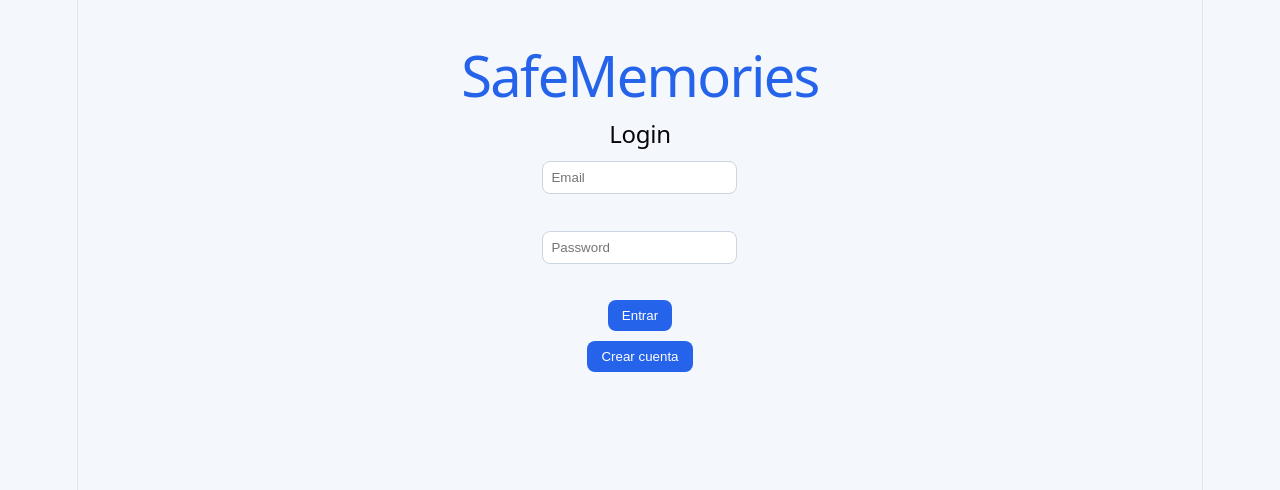
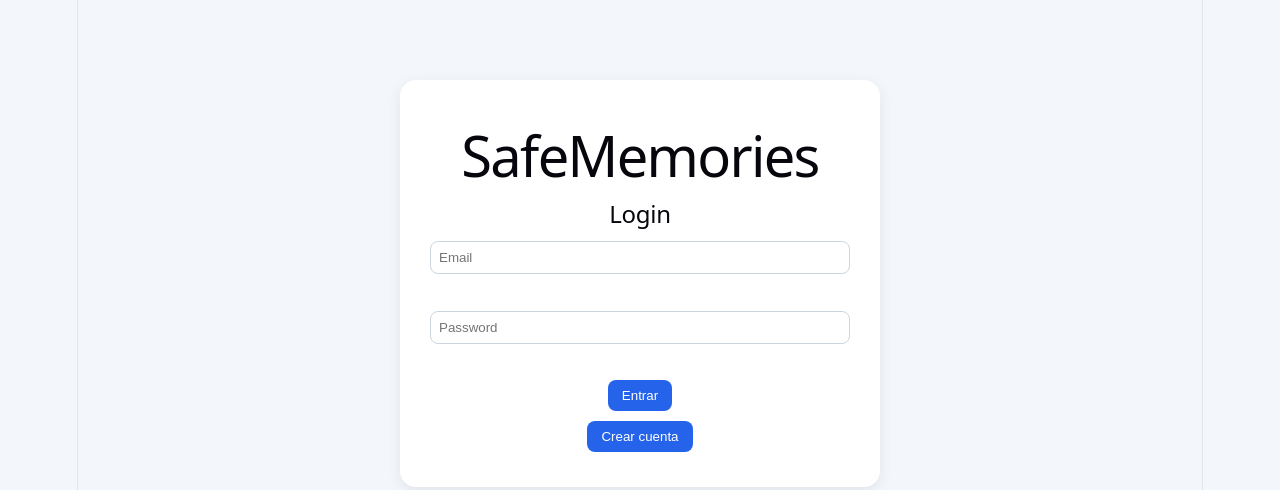
Before and after one commit to Toni-696/safememories-frontend, a React (Vite) app: page / in a window 1280 px wide. Shown: the top 490 px of the page. Built offline with nearby package versions, Linux system fonts and the light colour scheme.

Commit message:
layout en 3

```diff
--- a/src/App.css
+++ b/src/App.css
@@ -1,18 +1,8 @@
 body {
   margin: 0;
   font-family: Arial, sans-serif;
-  background: #f4f7fb;
+  background: #f3f6fb;
   color: #1f2937;
-}
-
-.app-container {
-  max-width: 1100px;
-  margin: 0 auto;
-  padding: 30px;
-}
-
-h1 {
-  color: #2563eb;
 }
 
 button {
@@ -32,16 +22,69 @@ button:hover {
 input,
 select {
   padding: 8px;
-  margin: 5px;
+  margin: 5px 0;
   border: 1px solid #cbd5e1;
   border-radius: 8px;
+  width: 100%;
+  box-sizing: border-box;
 }
 
-section,
+.auth-container {
+  max-width: 420px;
+  margin: 80px auto;
+  background: white;
+  padding: 30px;
+  border-radius: 16px;
+  text-align: center;
+  box-shadow: 0 4px 14px rgba(0, 0, 0, 0.08);
+}
+
+.app-layout {
+  display: grid;
+  grid-template-columns: 280px 1fr 280px;
+  gap: 20px;
+  min-height: 100vh;
+  padding: 20px;
+  box-sizing: border-box;
+}
+
+.sidebar,
+.main-content,
+.profile-panel {
+  background: white;
+  border-radius: 16px;
+  padding: 20px;
+  box-shadow: 0 4px 14px rgba(0, 0, 0, 0.06);
+}
+
+.sidebar h1 {
+  color: #2563eb;
+  font-size: 32px;
+  margin-top: 0;
+}
+
+.main-content {
+  overflow-y: auto;
+}
+
+.profile-panel {
+  align-self: start;
+}
+
 .card {
-  background: white;
-  padding: 20px;
-  margin-top: 20px;
+  background: #f9fafb;
+  padding: 15px;
+  margin-bottom: 15px;
   border-radius: 12px;
-  box-shadow: 0 2px 8px rgba(0, 0, 0, 0.08);
+  border: 1px solid #e5e7eb;
 }
+
+.profile-dropdown-static {
+  margin-top: 12px;
+}
+
+.mensaje {
+  background: #e0f2fe;
+  padding: 10px;
+  border-radius: 8px;
+}
--- a/src/App.jsx
+++ b/src/App.jsx
@@ -38,6 +38,8 @@ function App() {
 
   const [passwordActual, setPasswordActual] = useState("");
   const [nuevaPassword, setNuevaPassword] = useState("");
+
+  const [mostrarMenuPerfil, setMostrarMenuPerfil] = useState(false);
 
   useEffect(() => {
     const token = localStorage.getItem("token");
@@ -604,87 +606,38 @@ function App() {
   };
 
   return (
-    <div className="app-container">
+    <div>
+      {!logueado && (
+        <div className="auth-container">
           <h1>SafeMemories</h1>
-
-      {logueado && (
-        <div>
-          <p>
-            Sesión iniciada como: <strong>{usuarioNombre}</strong> ({usuarioEmail})
-          </p>
-
-          <div>
-            <h3>Editar perfil</h3>
-
-            <input
-              type="text"
-              placeholder="Nuevo nombre"
-              value={nuevoNombrePerfil}
-              onChange={(e) => setNuevoNombrePerfil(e.target.value)}
-            />
-
-            <button onClick={actualizarPerfil}>
-              Actualizar nombre
-            </button>
-          </div>
-          <div>
-            <h3>Cambiar contraseña</h3>
-
-            <input
-              type="password"
-              placeholder="Contraseña actual"
-              value={passwordActual}
-              onChange={(e) => setPasswordActual(e.target.value)}
-            />
-
-            <br /><br />
-
-            <input
-              type="password"
-              placeholder="Nueva contraseña"
-              value={nuevaPassword}
-              onChange={(e) => setNuevaPassword(e.target.value)}
-            />
-
-            <br /><br />
-
-            <button onClick={cambiarPassword}>
-              Cambiar contraseña
-            </button>
-          </div>
-        </div>
-      )}
 
           {mensaje && <p>{mensaje}</p>}
 
-      {!logueado && !mostrarRegistro && (
+          {!mostrarRegistro && (
             <Login
               onLogin={manejarLoginCorrecto}
               setMensaje={setMensaje}
             />
           )}
 
-      {mostrarRegistro && !logueado && (
+          {mostrarRegistro && (
             <Registro
               setMensaje={setMensaje}
               onRegistroCorrecto={() => setMostrarRegistro(false)}
             />
           )}
 
-      {!logueado && (
           <button onClick={() => setMostrarRegistro(!mostrarRegistro)}>
             {mostrarRegistro ? "Volver al login" : "Crear cuenta"}
           </button>
+        </div>
       )}
 
       {logueado && (
-        <button onClick={cerrarSesion}>
-          Cerrar sesión
-        </button>
-      )}
+        <div className="app-layout">
+          <aside className="sidebar">
+            <h1>SafeMemories</h1>
 
-      {logueado && (
-        <>
             <Carpetas
               carpetas={carpetas}
               nombreCarpeta={nombreCarpeta}
@@ -694,6 +647,10 @@ function App() {
               renombrarCarpeta={renombrarCarpeta}
               borrarCarpeta={borrarCarpeta}
             />
+          </aside>
+
+          <main className="main-content">
+            {mensaje && <p className="mensaje">{mensaje}</p>}
 
             <Archivos
               carpetaSeleccionada={carpetaSeleccionada}
@@ -726,7 +683,66 @@ function App() {
               verArchivo={verArchivo}
               descargarArchivo={descargarArchivo}
             />
-        </>
+          </main>
+
+          <aside className="profile-panel">
+            <div className="card">
+              <strong>{usuarioNombre}</strong>
+              <p>{usuarioEmail}</p>
+            </div>
+
+            <div className="card">
+              <button onClick={() => setMostrarMenuPerfil(!mostrarMenuPerfil)}>
+                Perfil
+              </button>
+
+              {mostrarMenuPerfil && (
+                <div className="profile-dropdown-static">
+                  <h3>Editar perfil</h3>
+
+                  <input
+                    type="text"
+                    placeholder="Nuevo nombre"
+                    value={nuevoNombrePerfil}
+                    onChange={(e) => setNuevoNombrePerfil(e.target.value)}
+                  />
+
+                  <button onClick={actualizarPerfil}>
+                    Actualizar nombre
+                  </button>
+
+                  <hr />
+
+                  <h3>Cambiar contraseña</h3>
+
+                  <input
+                    type="password"
+                    placeholder="Contraseña actual"
+                    value={passwordActual}
+                    onChange={(e) => setPasswordActual(e.target.value)}
+                  />
+
+                  <input
+                    type="password"
+                    placeholder="Nueva contraseña"
+                    value={nuevaPassword}
+                    onChange={(e) => setNuevaPassword(e.target.value)}
+                  />
+
+                  <button onClick={cambiarPassword}>
+                    Cambiar contraseña
+                  </button>
+                </div>
+              )}
+            </div>
+
+            <div className="card">
+              <button onClick={cerrarSesion}>
+                Cerrar sesión
+              </button>
+            </div>
+          </aside>
+        </div>
       )}
     </div>
   );
```
Lines whose indentation alone changed are shown as unchanged.
